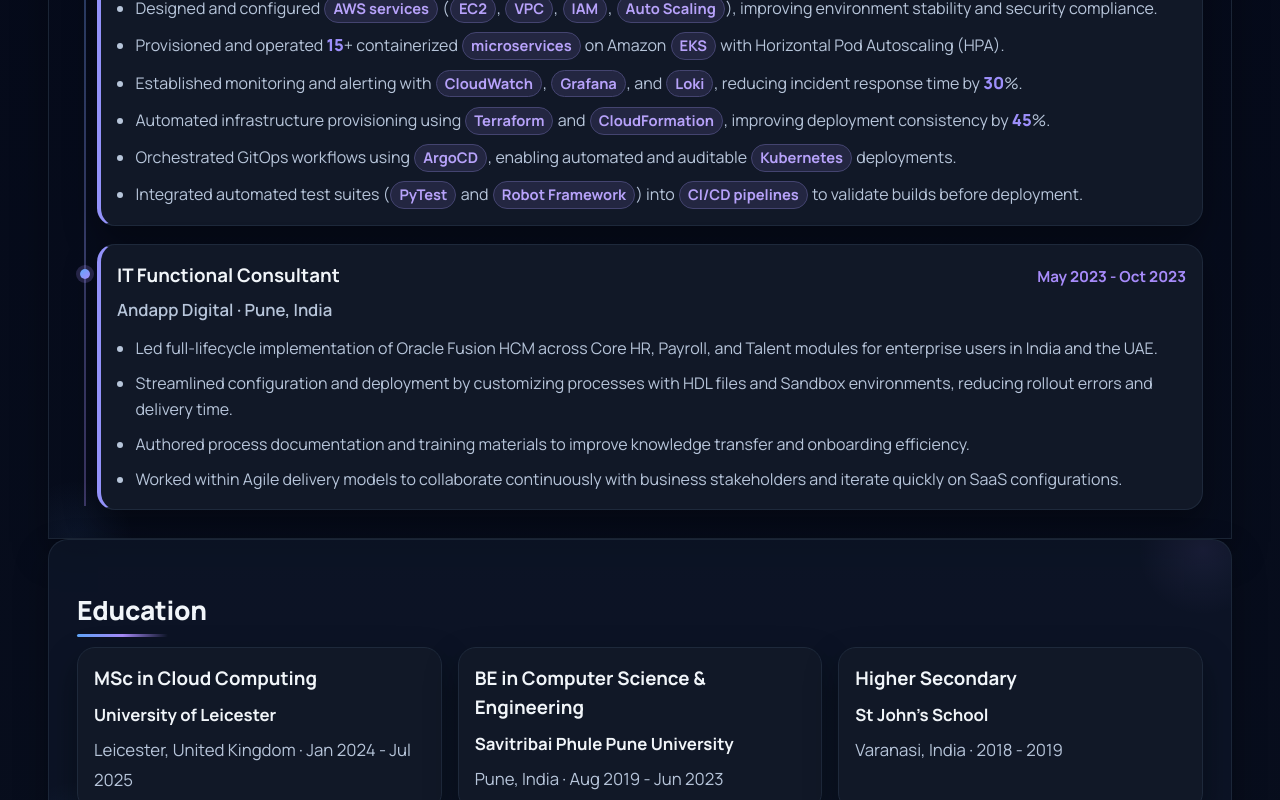
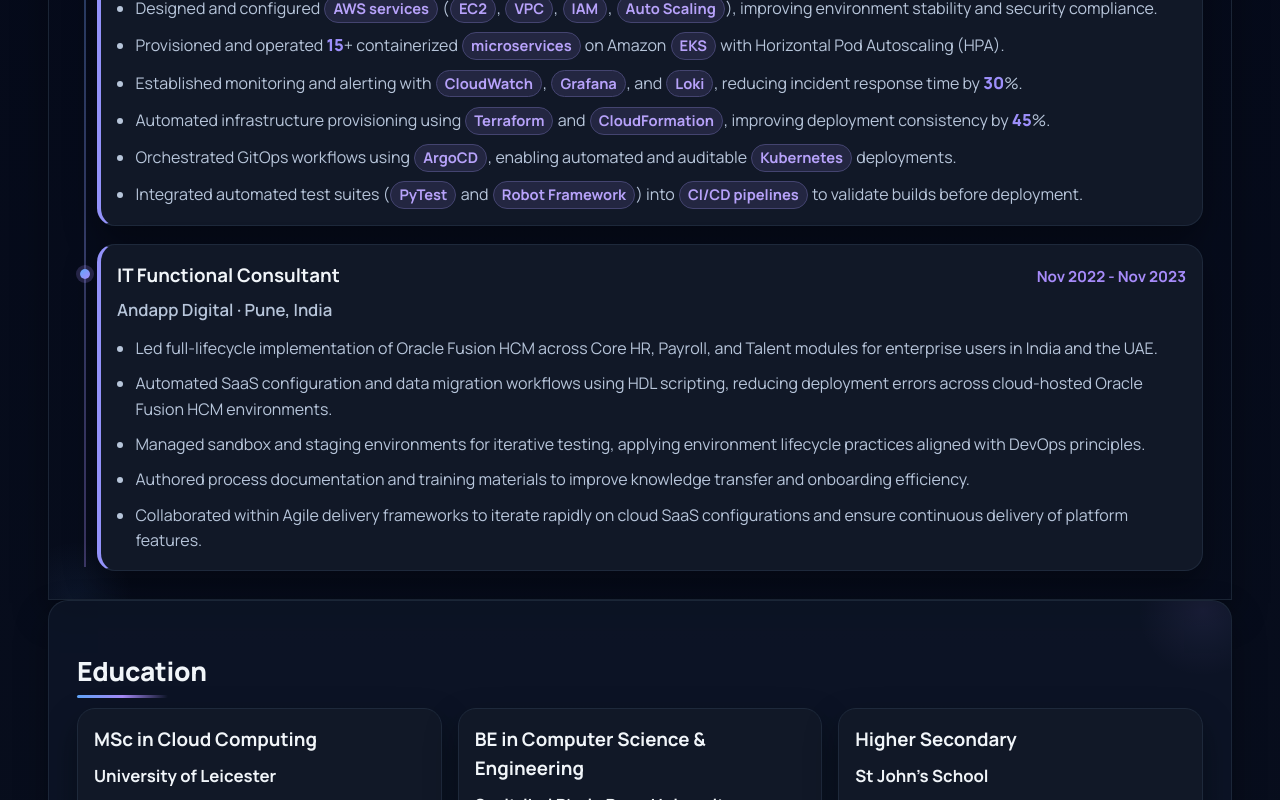
Before and after one commit to Vanshajsrivastava/react-frontend, a React (Create React App) app: page / in a window 1280 px wide. Shown: the part 1430-2230 px from the top of the page. Built offline with nearby package versions, Linux system fonts and the light colour scheme.

Commit message:
Update Andapp Digital experience details

```diff
--- a/src/App.js
+++ b/src/App.js
@@ -80,12 +80,13 @@
     title: "IT Functional Consultant",
     company: "Andapp Digital",
     location: "Pune, India",
-    period: "May 2023 - Oct 2023",
+    period: "Nov 2022 - Nov 2023",
     highlights: [
       "Led full-lifecycle implementation of Oracle Fusion HCM across Core HR, Payroll, and Talent modules for enterprise users in India and the UAE.",
-      "Streamlined configuration and deployment by customizing processes with HDL files and Sandbox environments, reducing rollout errors and delivery time.",
+      "Automated SaaS configuration and data migration workflows using HDL scripting, reducing deployment errors across cloud-hosted Oracle Fusion HCM environments.",
+      "Managed sandbox and staging environments for iterative testing, applying environment lifecycle practices aligned with DevOps principles.",
       "Authored process documentation and training materials to improve knowledge transfer and onboarding efficiency.",
-      "Worked within Agile delivery models to collaborate continuously with business stakeholders and iterate quickly on SaaS configurations.",
+      "Collaborated within Agile delivery frameworks to iterate rapidly on cloud SaaS configurations and ensure continuous delivery of platform features.",
     ],
   },
 ];
```
